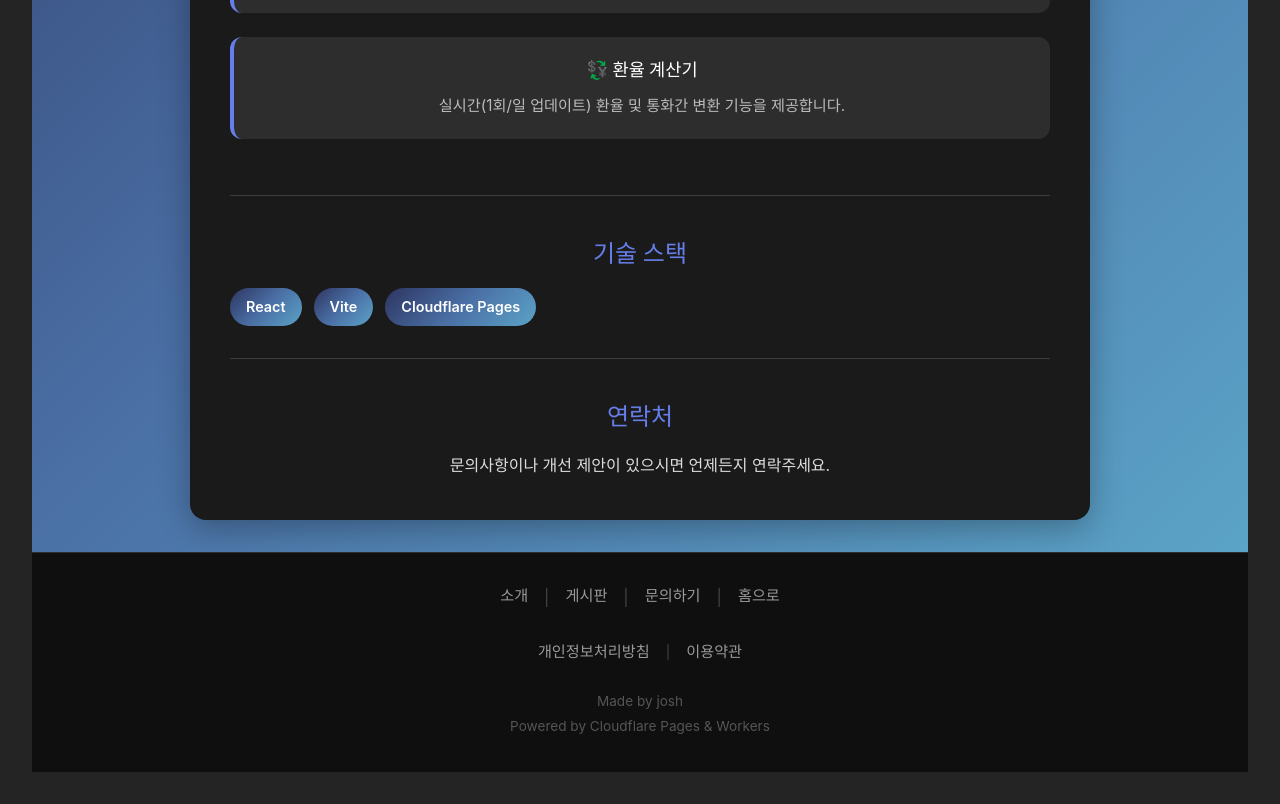
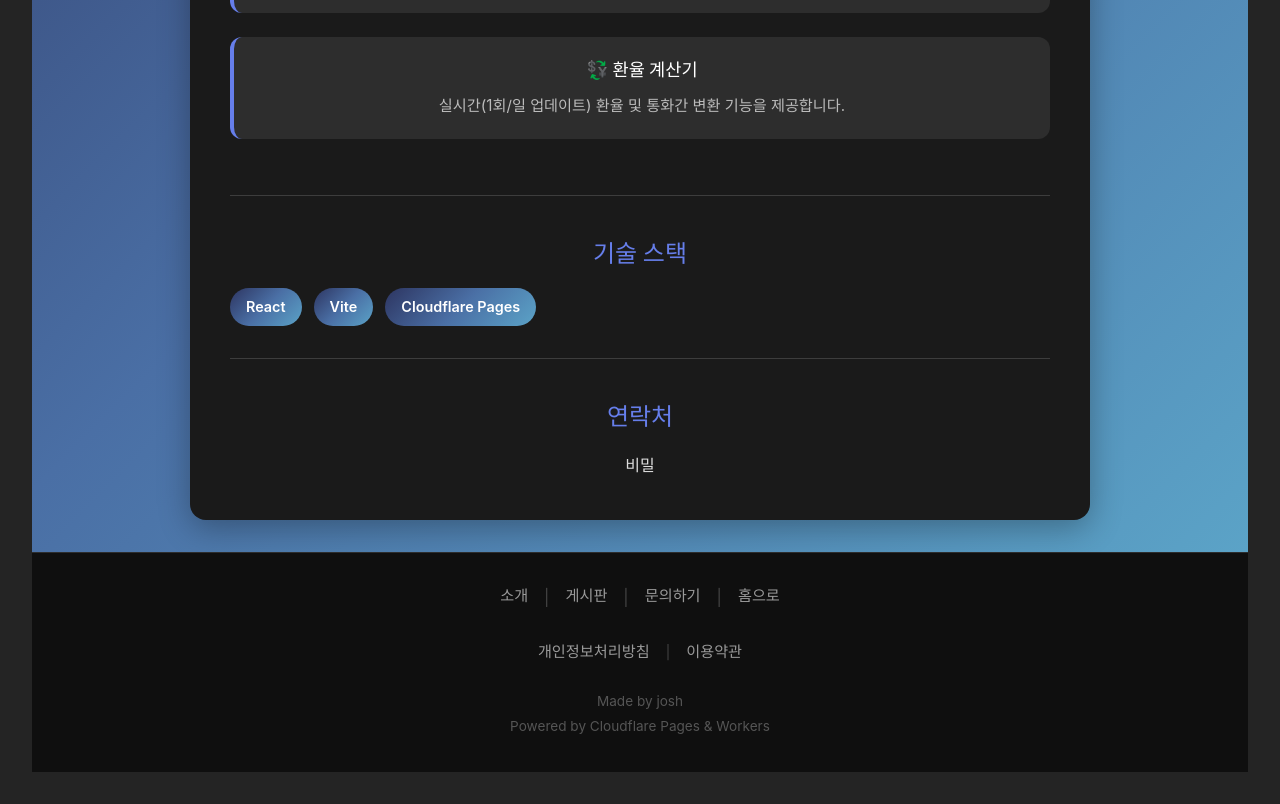
Before and after one commit to sr-josh/malgn-vibe, a React (Vite) app in the folder frontend/: page /about in a window 1280 px wide. Shown: the part 816-1620 px from the top of the page. Built offline with nearby package versions, Linux system fonts and the light colour scheme.

Commit message:
Update contact response time and about section

```diff
--- a/frontend/src/components/ContactForm.jsx
+++ b/frontend/src/components/ContactForm.jsx
@@ -156,7 +156,7 @@ function ContactForm() {
           <ul>
             <li>문의 내용은 관리자만 확인할 수 있습니다</li>
             <li>답변은 입력하신 이메일로 전송됩니다</li>
-            <li>영업일 기준 1-2일 내에 답변 드립니다</li>
+            <li>영업일 기준 1-2년 내에 답변 드립니다</li>
           </ul>
         </div>
       </div>
--- a/frontend/src/pages/About.jsx
+++ b/frontend/src/pages/About.jsx
@@ -47,7 +47,7 @@ function About() {
 
         <section className="about-section">
           <h2>연락처</h2>
-          <p>문의사항이나 개선 제안이 있으시면 언제든지 연락주세요.</p>
+          <p>비밀</p>
         </section>
       </div>
     </div>
```
